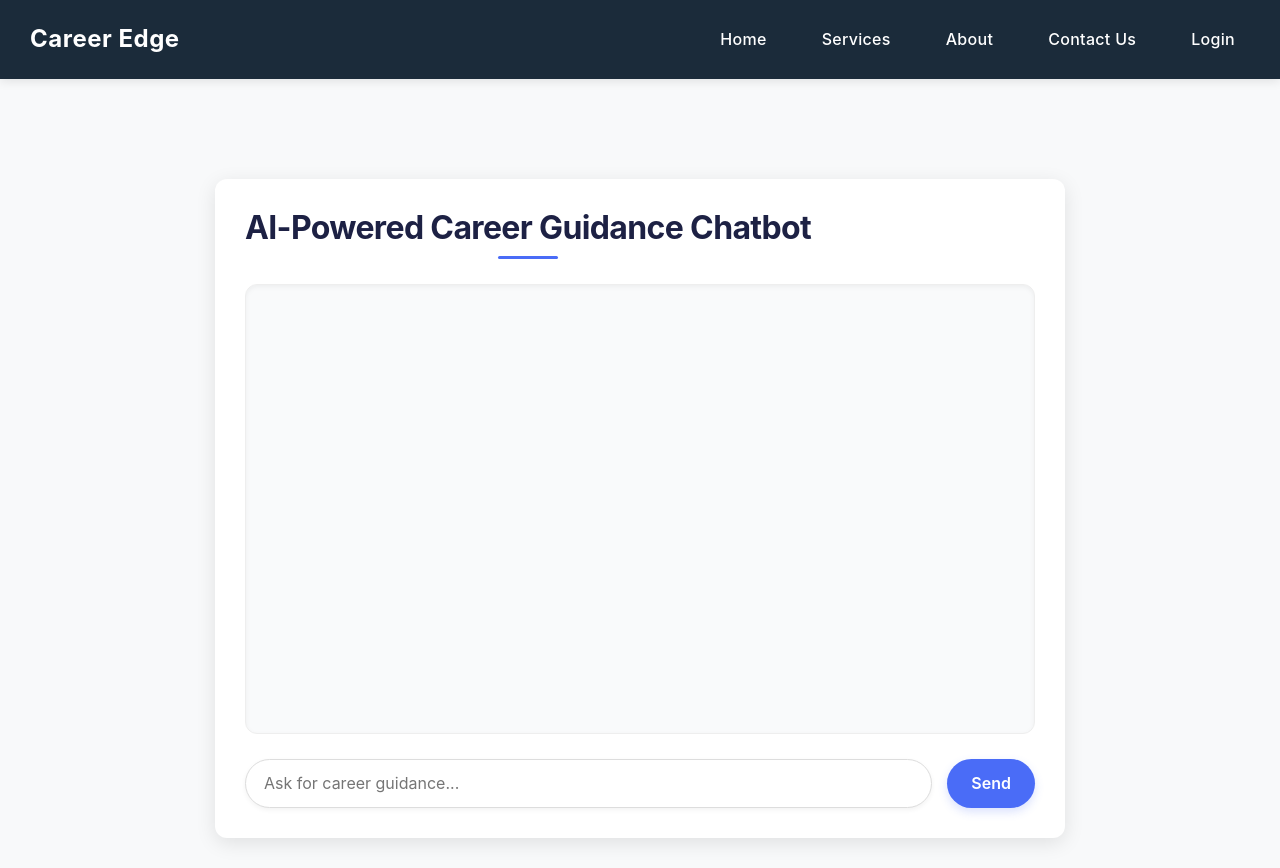
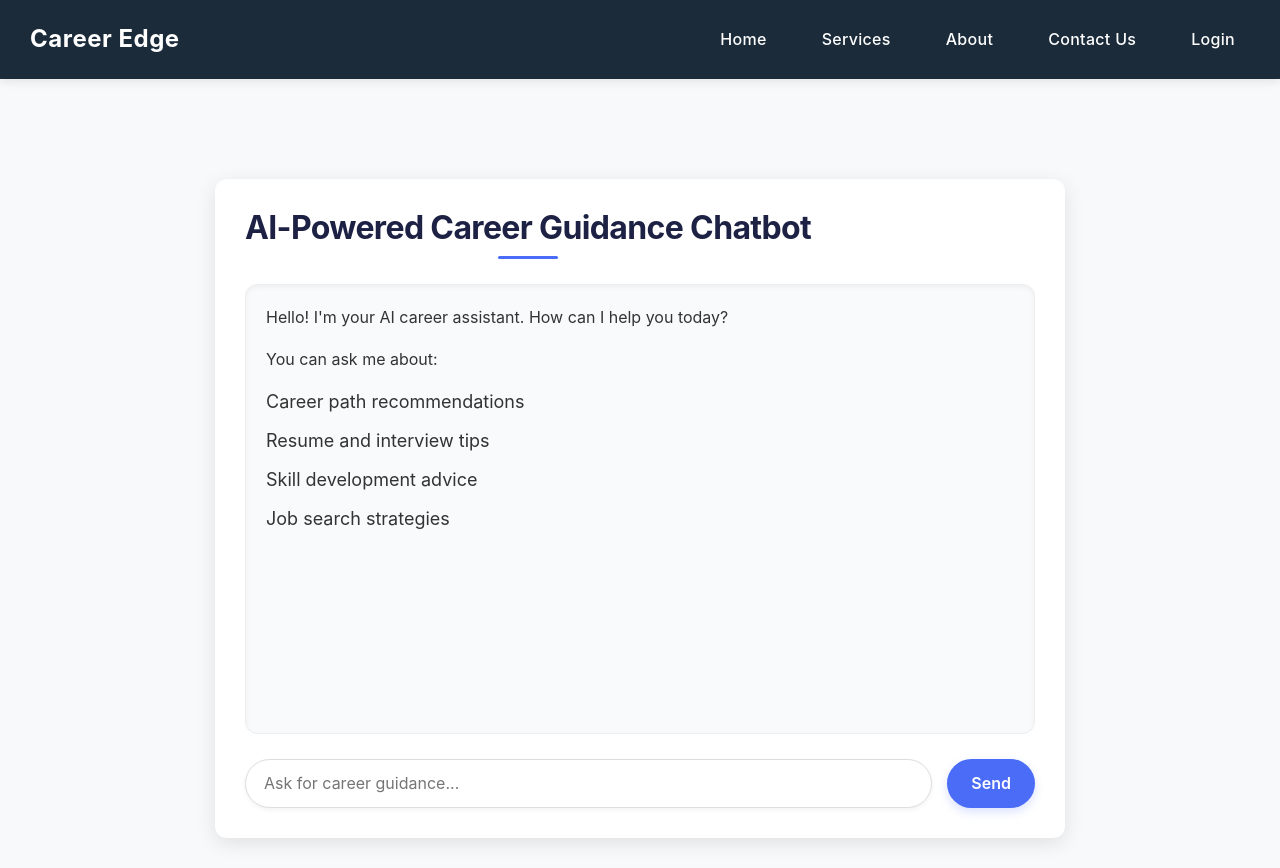
Before and after one commit to RaunaqMakkar/Career_Edge_Frontend, a React (Create React App) app: page /chat in a window 1280 px wide. Built offline with nearby package versions, Linux system fonts and the light colour scheme.

Commit message:
first commit

```diff
--- a/src/components/Chatbot.js
+++ b/src/components/Chatbot.js
@@ -1,5 +1,5 @@
 // FrontEnd/src/components/Chatbot.js
-import React, { useState } from "react";
+import React, { useState, useRef, useEffect } from "react";
 import axios from "../api";
 import "../styles/Chatbot.css";
 
@@ -8,6 +8,14 @@ const Chatbot = () => {
   const [input, setInput] = useState(""); // stores current input message
   const [loading, setLoading] = useState(false); // shows a loading indicator
   const [error, setError] = useState("");
+  const chatboxRef = useRef(null);
+
+  // Auto-scroll to the bottom of the chat when new messages arrive
+  useEffect(() => {
+    if (chatboxRef.current) {
+      chatboxRef.current.scrollTop = chatboxRef.current.scrollHeight;
+    }
+  }, [conversation]);
 
   // Sends a message to the backend chat endpoint
   const sendMessage = async () => {
@@ -22,10 +30,11 @@ const Chatbot = () => {
 
     try {
       // Make the POST request to the chat endpoint (backend baseURL should be set in axios instance)
-      const response = await axios.post("https://career-edge-backend.vercel.app/chat", {
+      const response = await axios.post("https://career-edge-backend.vercel.app/api/chat", {
         message: input.trim(),
         conversation: updatedConversation, // optional conversation context
       });
+
       // Append the chatbot reply to the conversation history
       const botReply = { role: "bot", content: response.data.reply };
       setConversation([...updatedConversation, botReply]);
@@ -48,7 +57,19 @@ const Chatbot = () => {
   return (
     <div className="chatbot-container">
       <h2>AI-Powered Career Guidance Chatbot</h2>
-      <div className="chatbox">
+      <div className="chatbox" ref={chatboxRef}>
+        {conversation.length === 0 && (
+          <div className="welcome-message">
+            <p>Hello! I'm your AI career assistant. How can I help you today?</p>
+            <p>You can ask me about:</p>
+            <ul>
+              <li>Career path recommendations</li>
+              <li>Resume and interview tips</li>
+              <li>Skill development advice</li>
+              <li>Job search strategies</li>
+            </ul>
+          </div>
+        )}
         {conversation.map((msg, index) => (
           <div
             key={index}
@@ -67,8 +88,11 @@ const Chatbot = () => {
           onChange={(e) => setInput(e.target.value)}
           onKeyDown={handleKeyDown}
           placeholder="Ask for career guidance..."
+          disabled={loading}
         />
-        <button onClick={sendMessage}>Send</button>
+        <button onClick={sendMessage} disabled={loading}>
+          Send
+        </button>
       </div>
     </div>
   );
```
